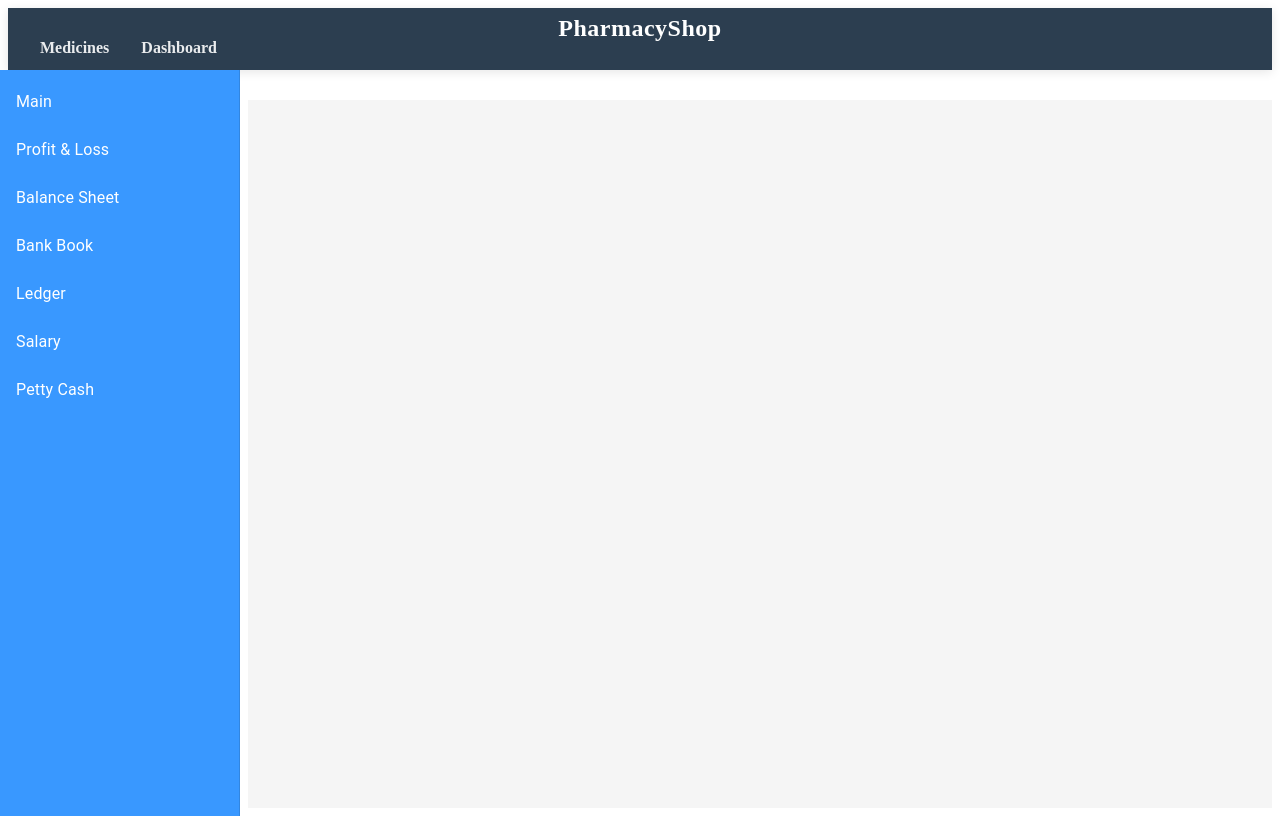
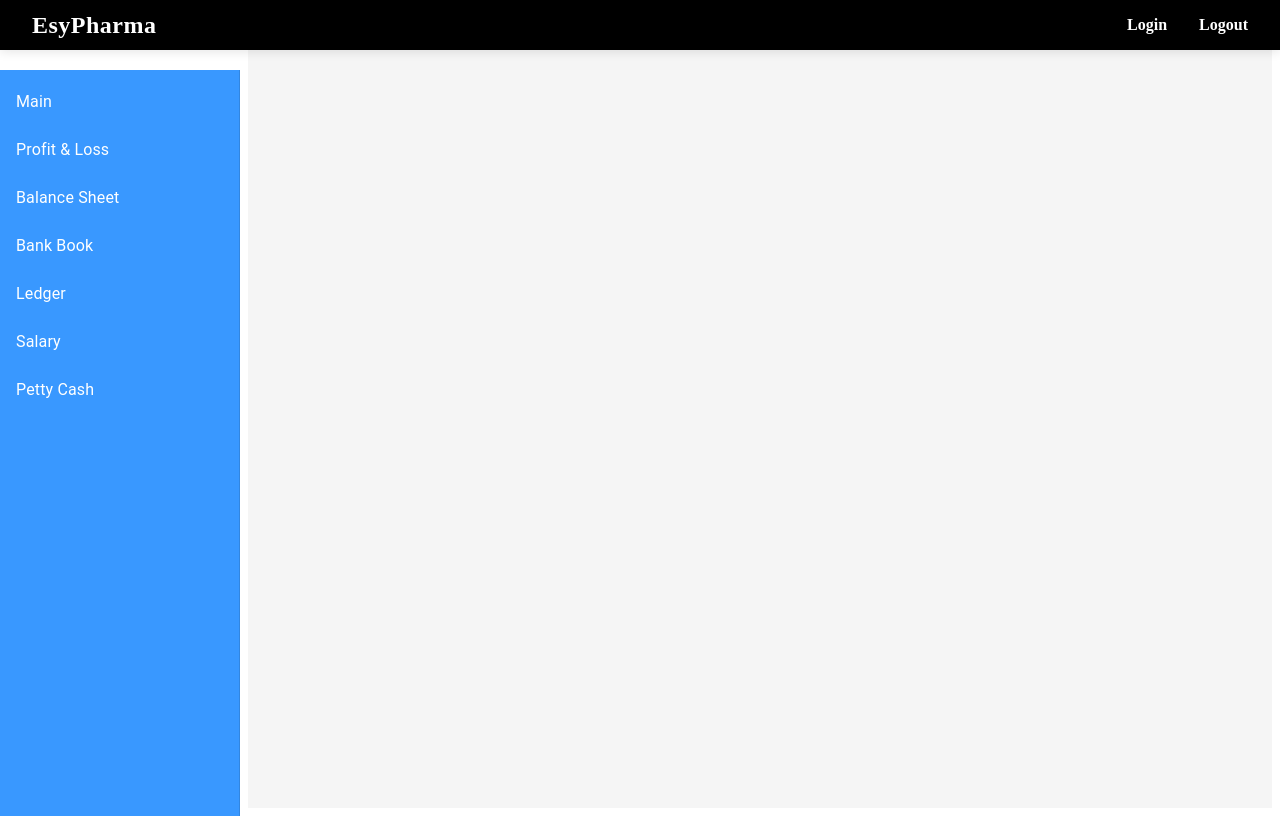
Before and after one commit to M-Rathnayake/pharmacy-management-system, a React (Create React App) app in the folder frontend/: page / in a window 1280 px wide. Built offline with nearby package versions, Linux system fonts and the light colour scheme.

Commit message:
added header

```diff
--- a/frontend/src/components/BalanceSheet.js
+++ b/frontend/src/components/BalanceSheet.js
@@ -26,7 +26,8 @@ import {
   FormControl,
   Collapse,
   Card,
-  CardContent
+  CardContent,
+  Stack
 } from "@mui/material";
 import {
   AccountBalance,
@@ -38,7 +39,7 @@ import {
   DateRange,
   AttachMoney,
   AccountTree,
-  Balance
+  Balance,
 } from "@mui/icons-material";
 import { format } from 'date-fns';
 import DownloadPDFButton from "./DownloadPDFButton";
@@ -386,7 +387,12 @@ const BalanceSheetForm = () => {
   };
 
   return (
-    <Container maxWidth="lg" sx={{ py: 4 }}>
+    <Container maxWidth="xl">
+      <Box sx={{ mb: 4 }}>
+        {/* <Typography variant="h4" gutterBottom>
+          Balance Sheet
+        </Typography>
+         */}
         {/* Header Section */}
         <Box sx={{
           mb: 4,
@@ -890,6 +896,7 @@ const BalanceSheetForm = () => {
             />
           </Paper>
         )}
+      </Box>
     </Container>
   );
 };
--- a/frontend/src/components/Header.jsx
+++ b/frontend/src/components/Header.jsx
@@ -1,86 +1,62 @@
-import React, { useState } from 'react';
-import {
-  Navbar,
-  NavbarBrand,
-  NavbarToggler,
-  Collapse,
-} from 'reactstrap';
+import React from 'react';
 
 const Header = () => {
-  const [isOpen, setIsOpen] = useState(false);
-  const toggle = () => setIsOpen(!isOpen);
-
   return (
-    <Navbar
-      dark
-      expand="md"
-      fixed="top"
+    <div
       style={{
-        backgroundColor: '#2c3e50',
+        position: 'fixed',
+        top: 0,
+        left: 0,
+        right: 0,
+        height: '50px',
+        backgroundColor: '#000000',
+        color: 'white',
+        display: 'flex',
+        alignItems: 'center',
+        justifyContent: 'space-between',
+        padding: '0 2rem',
+        zIndex: 1100,
         boxShadow: '0 2px 10px rgba(0,0,0,0.1)',
-        padding: '0.5rem 2rem', // Reduced padding
-        zIndex: 1100,
-        height: '50px', // Reduced height
-        alignItems: 'center' // Ensure all items align vertically
       }}
     >
-      {/* Left-aligned PharmacyShop - now inline with other elements */}
-      <NavbarBrand
+      {/* Left-aligned Brand */}
+      <div
         style={{
           fontWeight: '700',
-          fontSize: '1.5rem', // Slightly smaller font
-          color: 'white',
-          cursor: 'default',
-          marginRight: 'auto',
+          fontSize: '1.5rem',
           letterSpacing: '0.5px',
-          padding: '0', // Remove padding
-          lineHeight: '1' // Tighten line height
         }}
       >
-        PharmacyShop
-      </NavbarBrand>
+        EsyPharma
+      </div>
 
-      {/* Navigation items - now inline with brand */}
+      {/* Right-aligned Navigation */}
       <div
         style={{
           display: 'flex',
-          gap: '2rem', // Reduced gap
-          alignItems: 'center',
-          height: '100%'
+          gap: '2rem',
         }}
       >
         <div
-          className="nav-item"
           style={{
-            color: 'rgba(255,255,255,0.9)',
             fontWeight: '600',
-            fontSize: '1rem', // Smaller font
-            cursor: 'default',
-            padding: '0',
-            borderBottom: '2px solid transparent',
-            transition: 'all 0.3s ease',
-            lineHeight: '1'
+            fontSize: '1rem',
+            cursor: 'pointer',
           }}
         >
-          Medicines
+          Login
         </div>
         <div
-          className="nav-item"
           style={{
-            color: 'rgba(255,255,255,0.9)',
             fontWeight: '600',
-            fontSize: '1rem', // Smaller font
-            cursor: 'default',
-            padding: '0',
-            borderBottom: '2px solid transparent',
-            transition: 'all 3s ease',
-            lineHeight: '1'
+            fontSize: '1rem',
+            cursor: 'pointer',
           }}
         >
-          Dashboard
+          Logout
         </div>
       </div>
-    </Navbar>
+    </div>
   );
 };
 
```
Also changed, not shown: 1 other file (tests, documents, lock files or other folders). Lines whose indentation alone changed are shown as unchanged.
